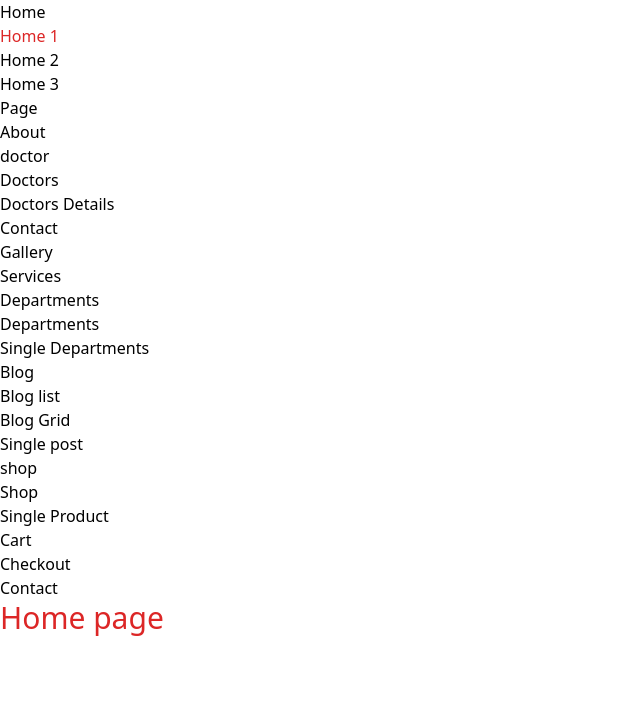
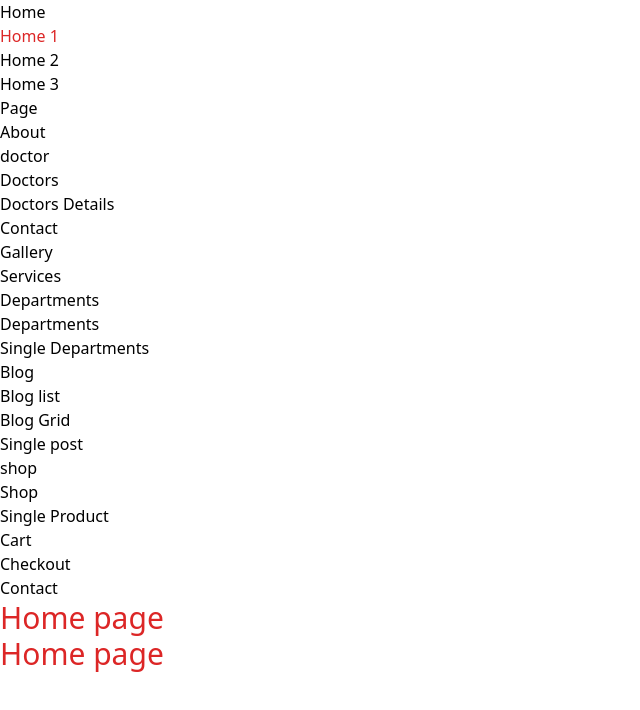
Before and after one commit to stephenmiracle4/medicare, a React (Create React App) app: page / in a window 1280 px wide. Shown: the top 710 px of the page, without its empty margins (0-640 px from the left). Built offline with nearby package versions, Linux system fonts and the light colour scheme.

Commit message:
home page update

```diff
--- a/src/pages/Home.jsx
+++ b/src/pages/Home.jsx
@@ -7,6 +7,8 @@ function Home() {
         <Nav/>
 
        <p className='text-red-600 text-3xl'> Home page</p>
+       <p className='text-red-600 text-3xl'> Home page</p>
+
 
         </div>
   )
```
